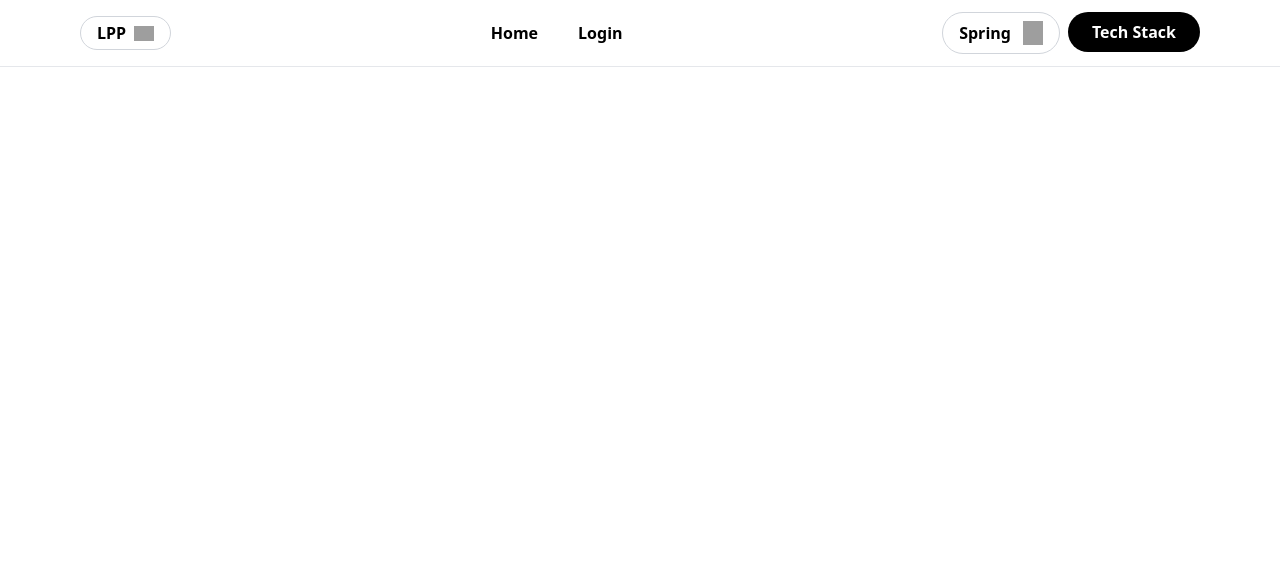
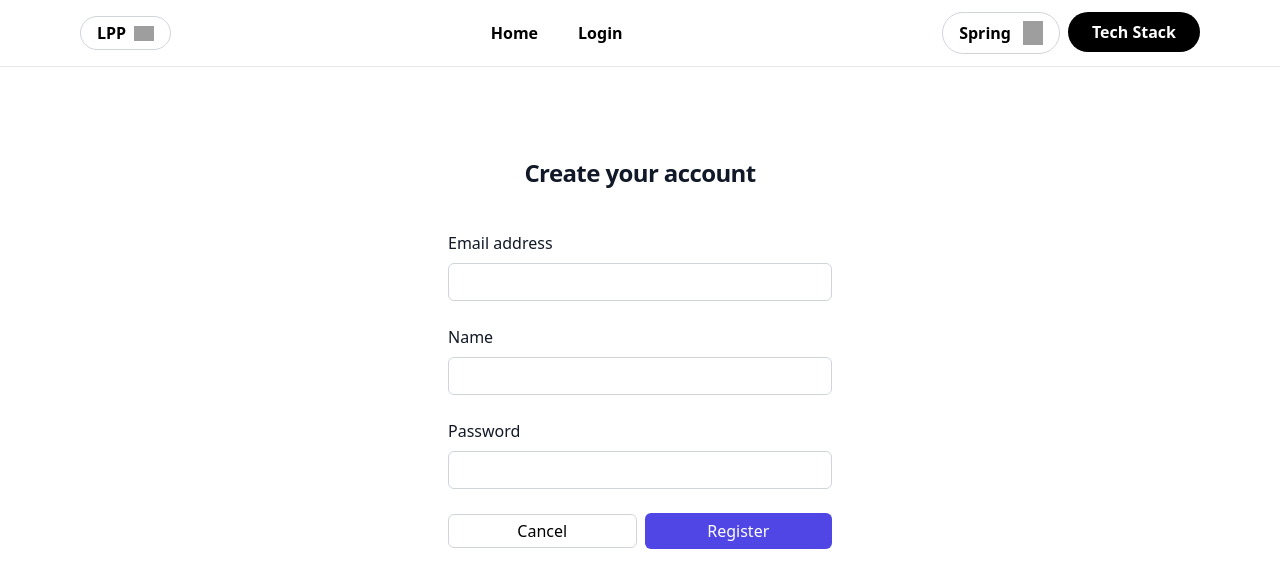
Before and after one commit to lamse/lpp-react, a React (Create React App) app: page /lpp-react/join in a window 1280 px wide. Shown: the top 588 px of the page. Built offline with nearby package versions, Linux system fonts and the light colour scheme; grey boxes are pictures that could not be loaded.

Commit message:
회원 가입 폼 생성

```diff
--- a/src/App.tsx
+++ b/src/App.tsx
@@ -6,6 +6,7 @@ import AddProduct from './pages/product/AddProduct';
 import Home from './pages/Home';
 import Gnb from "./pages/Gnb";
 import ViewProduct from './pages/product/ViewProduct';
+import JoinForm from "./pages/user/JoinForm";
 
 function App() {
   return (
@@ -15,6 +16,7 @@ function App() {
         <Route path="/" element={<Navigate to="/lpp-react" />} />
         <Route path="/lpp-react" element={<Home />} />
         <Route path="/lpp-react/login" element={<Login />} />
+        <Route path="/lpp-react/join" element={<JoinForm/>} />
         <Route path="/lpp-react/product/add" element={<AddProduct />} />
         <Route path="/lpp-react/product/:id" element={<ViewProduct />} />
       </Routes>
--- a/src/pages/Login.tsx
+++ b/src/pages/Login.tsx
@@ -108,10 +108,10 @@ const Login: React.FC = () => {
           )}
         </Formik>
 
-        {/*<p className="mt-10 text-center text-sm/6 text-gray-500">*/}
-        {/*  Not a member?*/}
-        {/*  <a href="/join" className="font-semibold text-indigo-600 hover:text-indigo-500">Register</a>*/}
-        {/*</p>*/}
+        <p className="mt-10 text-center text-sm/6 text-gray-500">
+          Not a member?
+          <a href="/lpp-react/join" className="font-semibold text-indigo-600 hover:text-indigo-500">Register</a>
+        </p>
       </div>
     </div>
   );
--- /dev/null
+++ b/src/pages/user/JoinForm.tsx
@@ -0,0 +1,109 @@
+import React from 'react';
+import {ErrorMessage, Field, Form, Formik, FormikHelpers} from "formik";
+import * as yup from "yup";
+import axios from "../../api/axios";
+import {ApiResponse} from "../../interfaces/api-response.interface";
+import {ProductOffer} from "../../interfaces/product.interface";
+
+interface JoinForm {
+  email: string;
+  name: string;
+  password: string;
+}
+
+const JoinForm: React.FC = () => {
+
+  const initialValues: JoinForm = {
+    email: '',
+    name: '',
+    password: '',
+  };
+
+  const validationSchema = yup.object({
+    email: yup.string().email('Invalid email address').required('Email is required'),
+    name: yup.string().required('Name is required'),
+    password: yup.string().min(6, 'Password must be at least 6 characters').required('Password is required'),
+  });
+
+  const handleSubmit = async (values: JoinForm, { setSubmitting, setErrors, resetForm }: FormikHelpers<JoinForm>) => {
+    console.log(values);
+    try {
+      const response = await axios.post<ApiResponse<ProductOffer>>(`${process.env.REACT_APP_API_URL}/join`, values);
+      const apiResponse: ApiResponse<ProductOffer> = response.data;
+      resetForm();
+      console.log(apiResponse);
+    } catch (error) {
+      if (axios.isAxiosError(error) && error.response) {
+        const apiResponse = error.response.data as ApiResponse<null>;
+        if (apiResponse && apiResponse.errors) {
+          setErrors(apiResponse.errors);
+        }
+      } else {
+        console.error('There was an error!', error);
+        alert('An unexpected error occurred!');
+      }
+    } finally {
+      setSubmitting(false);
+    }
+
+  };
+
+  return (
+    <div className="flex min-h-full flex-col justify-center px-6 py-12 lg:px-8">
+      <div className="sm:mx-auto sm:w-full sm:max-w-sm">
+        <h2 className="mt-10 text-center text-2xl/9 font-bold tracking-tight text-gray-900">Create your account</h2>
+      </div>
+
+      <div className="mt-10 sm:mx-auto sm:w-full sm:max-w-sm">
+        <Formik
+          initialValues={initialValues}
+          validationSchema={validationSchema}
+          onSubmit={handleSubmit}
+        >
+          {({ isSubmitting, errors }) => (
+            <Form className="space-y-6">
+              {(errors as { global?: string }).global && (
+                <div className="text-red-500 text-xs mt-1">{(errors as { global?: string }).global}</div>
+              )}
+              <div>
+                <label htmlFor="email" className="block text-md font-medium text-gray-900 text-left">Email address</label>
+                <div className="mt-2">
+                  <Field id="email" type="email" name="email" required
+                         className="block w-full rounded-md px-3 py-1.5 border border-gray-300"/>
+                  <ErrorMessage name="email" component="div" className="text-red-500 text-xs mt-1" />
+                </div>
+              </div>
+
+              <div>
+                <label htmlFor="name" className="block text-md font-medium text-gray-900 text-left">Name</label>
+                <div className="mt-2">
+                  <Field id="name" type="text" name="name" required
+                         className="block w-full rounded-md px-3 py-1.5 border border-gray-300"/>
+                  <ErrorMessage name="name" component="div" className="text-red-500 text-xs mt-1" />
+                </div>
+              </div>
+
+              <div>
+                <label htmlFor="password" className="block text-md text-left font-medium text-gray-900">Password</label>
+                <div className="mt-2">
+                  <Field id="password" type="password" name="password" required
+                         className="block w-full rounded-md px-3 py-1.5 border border-gray-300"/>
+                  <ErrorMessage name="password" component="div" className="text-red-500 text-xs mt-1" />
+                </div>
+              </div>
+
+              <div className="flex items-center justify-between gap-2">
+                <a className="border border-gray-300 rounded-md w-full px-3 py-1" href="/lpp-react/">Cancel</a>
+                <button type="submit" disabled={isSubmitting}
+                        className="w-full justify-center rounded-md bg-indigo-600 px-3 py-1.5 text-white">Register
+                </button>
+              </div>
+            </Form>
+          )}
+        </Formik>
+      </div>
+    </div>
+  );
+}
+
+export default JoinForm;
```
